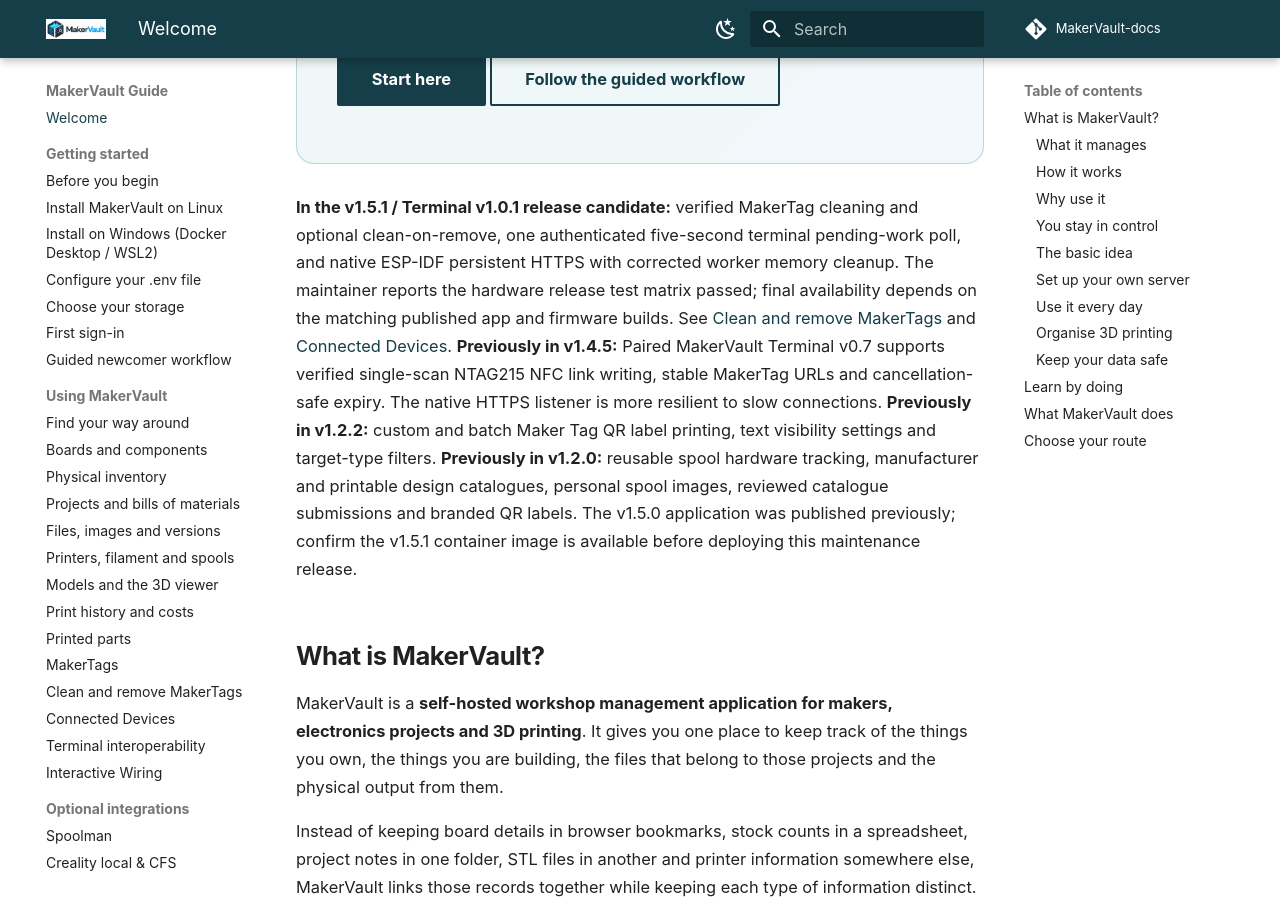
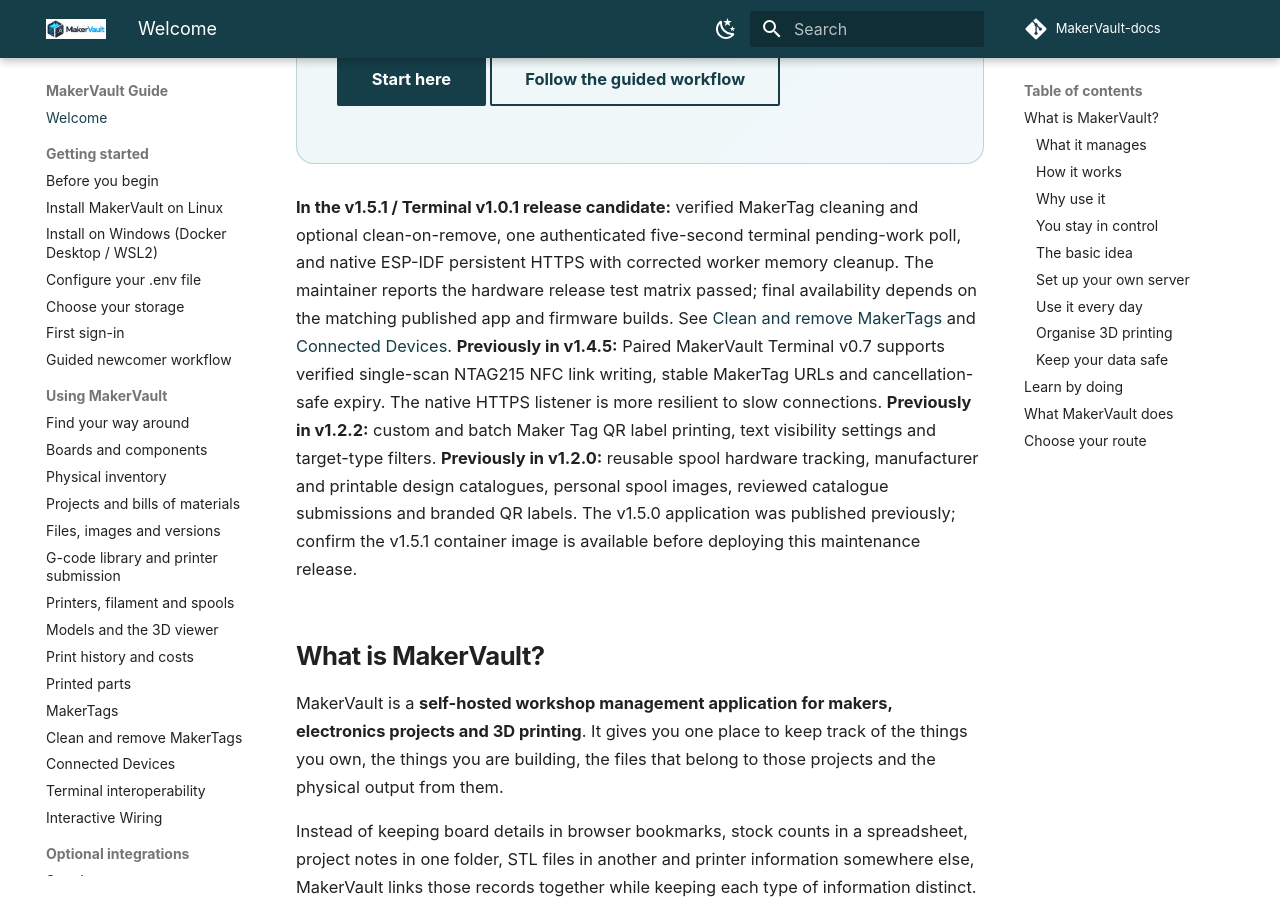
Before and after one commit to gavrd7/MakerVault-docs, an MkDocs documentation site: the page built from docs/guide/index.md, in a window 1280 px wide and 900 px high, scrolled down 322 px. Built offline with MkDocs 1.6.1 and Material for MkDocs 9.7.7, drawn with Linux system fonts in a browser that asks for light colours; comment, search, counter and statistics services are not loaded.

Commit message:
docs: document current G-code and printer workflows in mkdocs.yml

```diff
--- a/mkdocs.yml
+++ b/mkdocs.yml
@@ -71,6 +71,7 @@
       - Physical inventory: using/inventory.md
       - Projects and bills of materials: using/projects.md
       - Files, images and versions: using/files.md
+      - G-code library and printer submission: using/gcode-and-print-submission.md
       - Printers, filament and spools: using/printing.md
       - Models and the 3D viewer: using/models.md
       - Print history and costs: using/print-history.md
```
